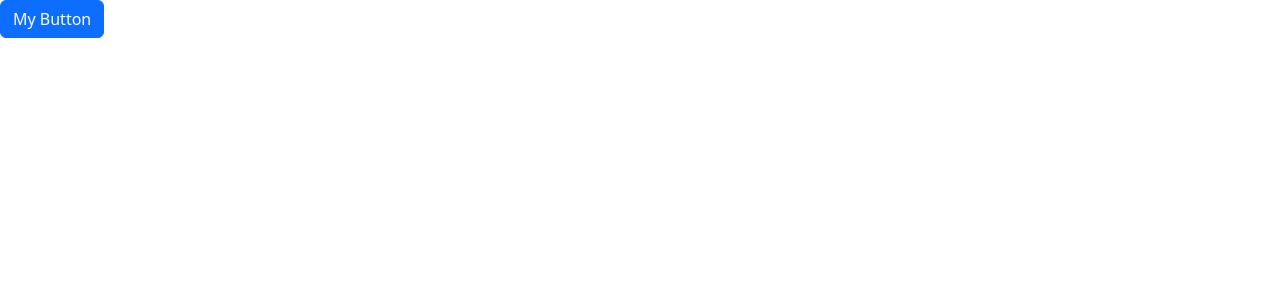
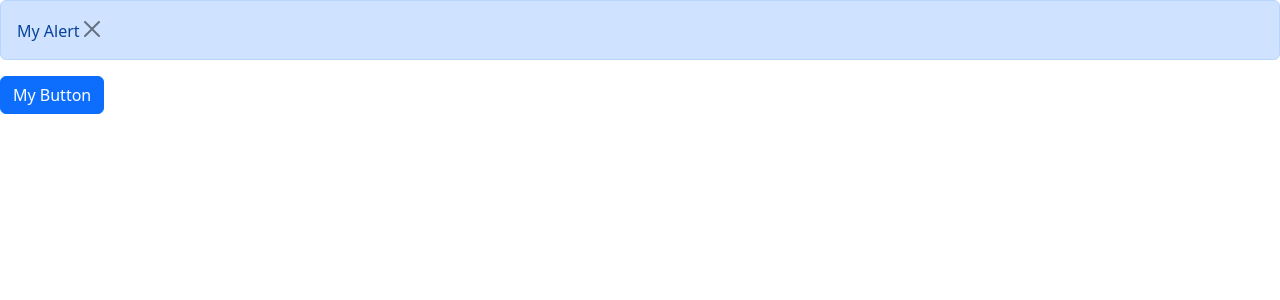
Before and after one commit to eunji0/react-ts, a React (Vite) app: page / in a window 1280 px wide. Both pictures are taken after a click on the button "My Button". Shown: the top 300 px of the page. Built offline with nearby package versions, Linux system fonts and the light colour scheme.

Commit message:
feat: Control Button

```diff
--- a/src/App.tsx
+++ b/src/App.tsx
@@ -1,9 +1,15 @@
+import { useState } from 'react'
+import Alert from './components/Alert'
 import Button from './components/Button'
 
 const App = () => {
+
+  const [alertVisible, setAlertVisibility] = useState(false)
   return (
     <div>
-      <Button onClick={()=>console.log('Clicked')}>My Button</Button>
+      {alertVisible && <Alert onClose={()=>setAlertVisibility(false)}>My Alert</Alert>}
+
+      <Button onClick={()=>setAlertVisibility(true)}>My Button</Button>
     </div>
   )
 }
--- a/src/components/Alert.tsx
+++ b/src/components/Alert.tsx
@@ -2,12 +2,14 @@ import { ReactNode } from "react";
 
 interface Props {
   children: ReactNode;
+  onClose: ()=>void
 }
 
-const Alert = ({children}:Props) => {
+const Alert = ({children, onClose}:Props) => {
   return (
     <div className='alert alert-primary'>
       {children}
+      <button type="button" className="btn-close" onClick={onClose}></button>
     </div>
   )
 }
```
